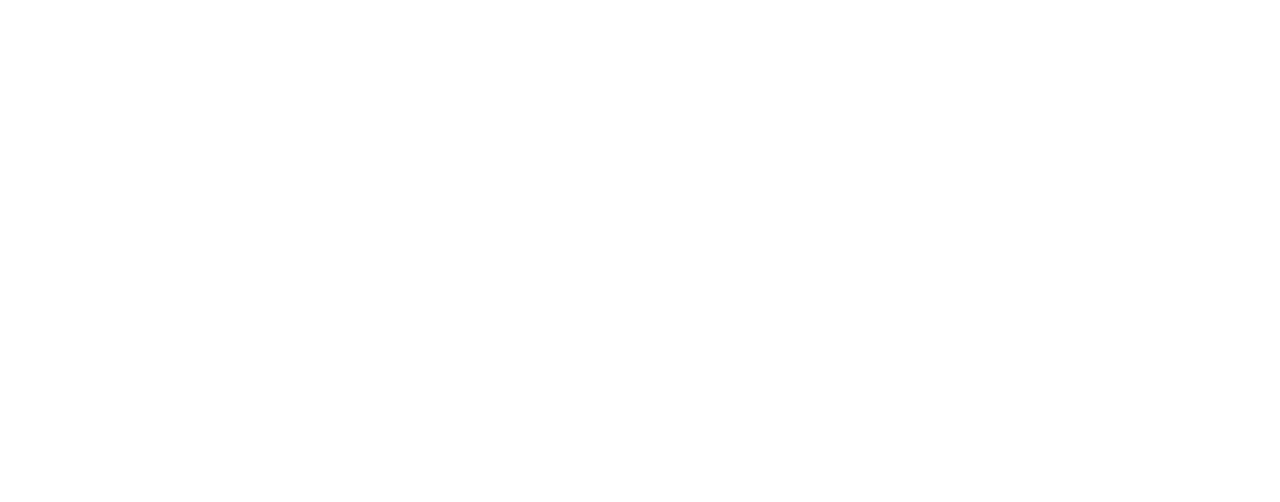
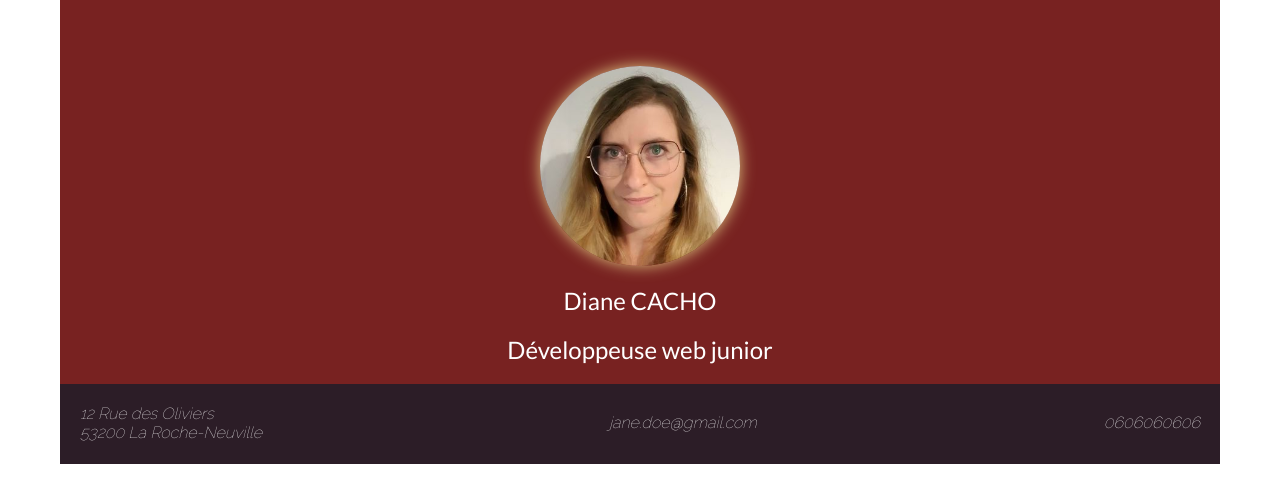
Before and after one commit to Tidiz/CV, a plain HTML site: page index.html in a window 1280 px wide. Drawn offline with Linux system fonts and the light colour scheme; files whose address does not match are found by name.

Commit message:
header_nav

```diff
--- a/index.html
+++ b/index.html
@@ -8,7 +8,22 @@
     <link rel="stylesheet" href="assets/css/style.css">
     <link rel="shortcut icon" href="assets/img/favicon.png" type="image/x-icon">
 </head>
-<body>
-
+<body class="body">
+    <header class="header">
+        <figure>
+            <a target="_blank" href="assets/img/photo_de_profil.jpg">
+            <img class="img__header" src="assets/img/photo_de_profil.jpg" alt="Photo de profil de Diane CACHO">
+            </a>
+        </figure>
+        <h1 class="title__header">Diane CACHO</h1>
+        <h2 class="title__header">Développeuse web junior</h2>
+    </header>
+    <nav class="nav">
+        <address class="nav__contact">
+            <a class="nav__contact__link" target="_blank" href="https://www.google.fr/maps/place/12+Rue+des+Oliviers,+53200+La+Roche-Neuville/@47.8746148,-0.7546056,17z/data=!3m1!4b1!4m6!3m5!1s0x4808f12c7939a8a7:0xaefceff0de598651!8m2!3d47.8746112!4d-0.7520307!16s%2Fg%2F11c1fvm555?entry=ttu">12 Rue des Oliviers <br> 53200 La Roche-Neuville</a>
+            <a class="nav__contact__link" href="mailto:jane.doe@gmail.com">jane.doe@gmail.com</a>
+            <a class="nav__contact__link" href="tel:0606060606">0606060606</a>
+        </address>
+    </nav>
 </body>
 </html>
```
